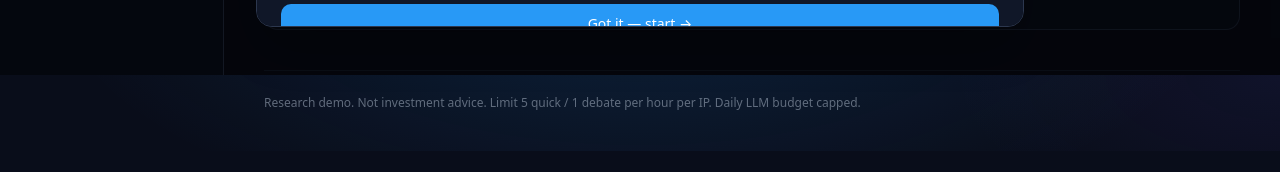
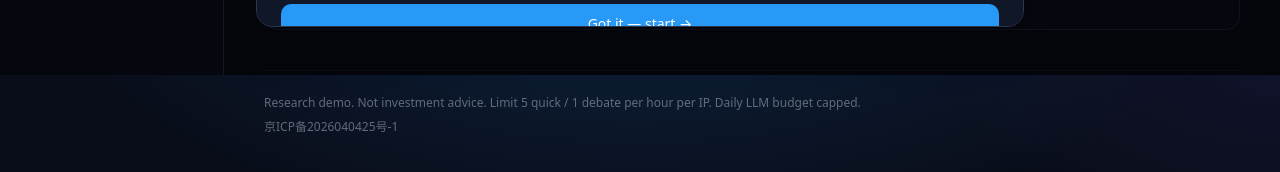
Before and after one commit to Yuhanpro/Multi-agent-stock-analysis-demo, a Next.js app in the folder frontend/: page / in a window 1280 px wide. Shown: the part 725-897 px from the top of the page. Before the commit the page ends 876 px from the top, so only its background shows below. Built offline with nearby package versions, Linux system fonts and the light colour scheme; no server answers.

Commit message:
feat(footer): 加 ICP 备案号 + 启用 443 HTTPS 块(域名+HSTS)
- footer 加京ICP备2026040425号-1(链接 beian.miit.gov.cn)
- nginx.conf Stage B 从注释模板改为正式启用:qi-agent.cn 443 +
  Let's Encrypt + Strict-Transport-Security;:80 301 跳 443

```diff
--- a/frontend/app/page.tsx
+++ b/frontend/app/page.tsx
@@ -220,7 +220,17 @@
       </section>
 
       <footer className="mt-10 border-t border-border/40 pt-6 text-xs text-muted/60">
-        {t("footer.note")}
+        <p>{t("footer.note")}</p>
+        <p className="mt-2">
+          <a
+            href="https://beian.miit.gov.cn/"
+            target="_blank"
+            rel="noopener noreferrer"
+            className="hover:text-muted"
+          >
+            京ICP备2026040425号-1
+          </a>
+        </p>
       </footer>
     </main>
   );
```
Also changed, not shown: 1 other file (tests, documents, lock files or other folders).
